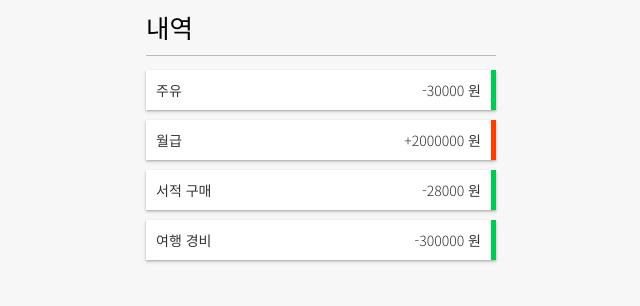
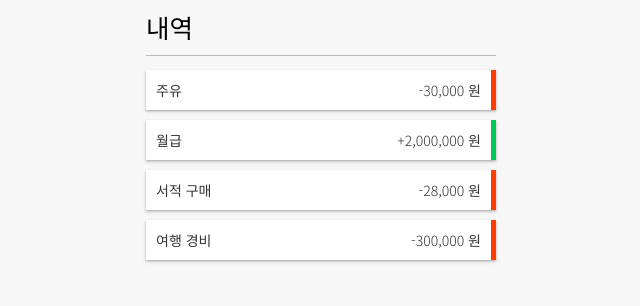
Before and after one commit to bongjoi/moneybook, a React (Create React App) app: page / in a window 1280 px wide. Shown: the part 336-642 px from the top of the page, without its empty margins (319-959 px from the left). Built offline with nearby package versions, Linux system fonts and the light colour scheme.

Commit message:
오류 수정

```diff
--- a/src/components/Transaction.js
+++ b/src/components/Transaction.js
@@ -1,17 +1,19 @@
 import React from 'react'
+import { currencyFormatter } from '../utils/currencyFormatter'
 
 export const Transaction = ({ text, amount }) => {
   const sign = amount < 0 ? '-' : '+'
+  const currency = currencyFormatter(Math.abs(amount))
 
   return (
     <li
       className={
-        'transaction__item ' + (amount < 0 ? 'transaction__item--plus' : 'transaction__item--minus')
+        'transaction__item ' + (amount < 0 ? 'transaction__item--minus' : 'transaction__item--plus')
       }>
       {text}
       <span>
         {sign}
-        {Math.abs(amount)} 원
+        {currency} 원
       </span>
       <button className="btn--delete">x</button>
     </li>
```
